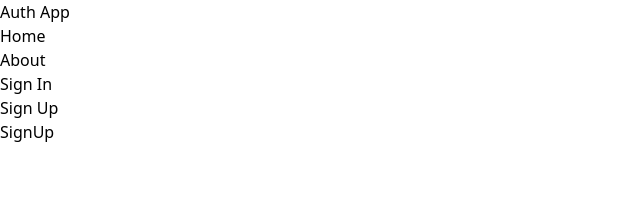
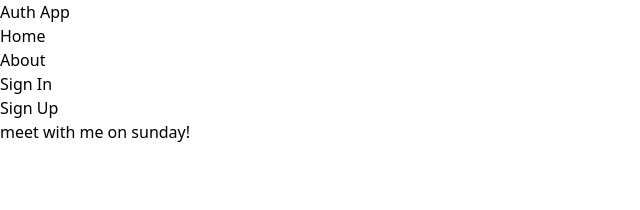
Before and after one commit to saqquraza/mern-auth, a React (Vite) app in the folder client/: page /sign-up in a window 1280 px wide. Shown: the top 210 px of the page, without its empty margins (0-640 px from the left). Built offline with nearby package versions, Linux system fonts and the light colour scheme.

Commit message:
changed in sign up form with message

```diff
--- a/client/src/pages/SignUp.jsx
+++ b/client/src/pages/SignUp.jsx
@@ -2,7 +2,7 @@ import React from 'react'
 
 function SignUp() {
   return (
-    <div>SignUp</div>
+    <div>meet with me on sunday!</div>
   )
 }
 
```
